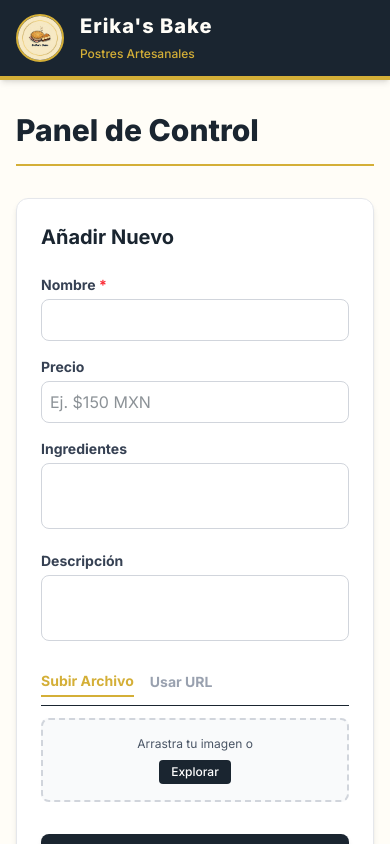
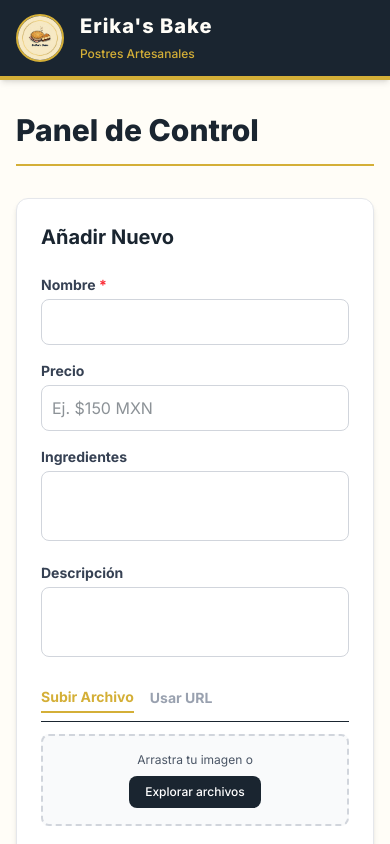
Before and after one commit to N37015/erickab, a Next.js app: page /admin in a window 390 px wide. Shown: the top 844 px of the page. Built offline with nearby package versions, Linux system fonts and the light colour scheme; no server answers; the database is empty.

Commit message:
Informaciones

```diff
--- a/app/admin/AdminClient.tsx
+++ b/app/admin/AdminClient.tsx
@@ -6,8 +6,15 @@ import { addProduct, updateProduct, deleteProduct, Product } from '../actions';
 export default function AdminClient({ initialProducts }: { initialProducts: Product[] }) {
   const formRef = useRef<HTMLFormElement>(null);
 
+  // Estados para notificaciones y modales
+  const [notification, setNotification] = useState<{ message: string; type: 'success' | 'error' } | null>(null);
+  const [productToDelete, setProductToDelete] = useState<{ id: string; imageUrl: string; name: string } | null>(null);
 
-
+  // Estados de los campos de texto
+  const [name, setName] = useState('');
+  const [price, setPrice] = useState('');
+  const [ingredients, setIngredients] = useState('');
+  const [composition, setComposition] = useState('');
 
   // Estados para el CRUD
   const [products, setProducts] = useState<Product[]>(initialProducts);
@@ -21,21 +28,37 @@ const [editingProduct, setEditingProduct] = useState<Product | null>(null);
   const [file, setFile] = useState<File | null>(null);
   const [preview, setPreview] = useState<string | null>(null);
 
-  // Cargar datos en el formulario cuando se hace clic en "Editar"
+  useEffect(() => {
+    setProducts(initialProducts);
+  }, [initialProducts]);
+
   useEffect(() => {
     if (editingProduct) {
+      setName(editingProduct.name || '');
+      setPrice(editingProduct.price || '');
+      setIngredients(editingProduct.ingredients || '');
+      setComposition(editingProduct.composition || '');
       setPreview(editingProduct.image_url);
       setUploadType('url');
+      // Hacer scroll suave hacia arriba en el celular para ver el formulario al editar
+      window.scrollTo({ top: 0, behavior: 'smooth' });
     } else {
       clearForm();
     }
   }, [editingProduct]);
 
-  useEffect(() => {
-    setProducts(initialProducts);
-  }, [initialProducts]);
+  const clearForm = () => {
+    setFile(null);
+    setPreview(null);
+    setEditingProduct(null);
+    setName('');
+    setPrice('');
+    setIngredients('');
+    setComposition('');
+    formRef.current?.reset();
+    setUploadType('file');
+  };
 
-  // --- Funciones de Drag & Drop ---
   const handleDrag = (e: React.DragEvent) => {
     e.preventDefault(); e.stopPropagation();
     if (e.type === "dragenter" || e.type === "dragover") setDragActive(true);
@@ -57,12 +80,11 @@ const [editingProduct, setEditingProduct] = useState<Product | null>(null);
     setPreview(URL.createObjectURL(file));
   };
 
-  const clearForm = () => {
-    setFile(null);
-    setPreview(null);
-    setEditingProduct(null);
-    formRef.current?.reset();
-    setUploadType('file');
+  const showAlert = (message: string, type: 'success' | 'error') => {
+    setNotification({ message, type });
+    setTimeout(() => {
+      setNotification(null);
+    }, 4000);
   };
 
   const handleAction = async (formData: FormData) => {
@@ -79,14 +101,14 @@ const handleAction = async (formData: FormData) => {
           } else if (preview) {
             formData.set('image_url', editingProduct.image_url);
           } else {
-            throw new Error('Borraste la imagen. Por favor selecciona una nueva imagen o URL antes de guardar.');
+            throw new Error('Borraste la imagen. Selecciona una nueva imagen o URL.');
           }
         } else {
           if (!formData.get('image_url')) throw new Error('Ingresa una URL válida');
         }
 
         await updateProduct(formData);
-        alert('Producto actualizado con éxito');
+        showAlert('¡Producto actualizado con éxito!', 'success');
       } else {
         if (uploadType === 'file') {
           if (!file) throw new Error('Debes subir una imagen');
@@ -95,71 +117,141 @@ const handleAction = async (formData: FormData) => {
           if (!formData.get('image_url')) throw new Error('Ingresa una URL válida');
         }
         await addProduct(formData);
-        alert('Producto creado con éxito');
+        showAlert('¡Producto creado con éxito!', 'success');
       }
 
-      // En lugar de recargar la página, solo limpiamos el formulario.
-      // Next.js (gracias a revalidatePath) actualizará la tabla automáticamente.
       clearForm();
 
     } catch (error: any) {
-      console.error("Error detallado:", error); // <-- Añade esto para ver el error exacto en F12
-      alert(error.message || 'Error al guardar');
+      console.error("Error detallado:", error);
+      showAlert(error.message || 'Error al guardar', 'error');
     } finally {
       setIsSubmitting(false);
     }
   };
 
-  const handleDelete = async (id: string, imageUrl: string) => {
-    if (!confirm('¿Estás seguro de eliminar este postre? Esta acción no se puede deshacer.')) return;
+  const confirmDelete = (id: string, imageUrl: string, name: string) => {
+    setProductToDelete({ id, imageUrl, name });
+  };
 
+  const executeDelete = async () => {
+    if (!productToDelete) return;
+
+    const { id, imageUrl } = productToDelete;
+    setProductToDelete(null);
     setIsDeleting(id);
+
     try {
       await deleteProduct(id, imageUrl);
       setProducts(products.filter(p => p.id !== id));
+      showAlert('Producto eliminado correctamente', 'success');
     } catch (error: any) {
-      alert(error.message || 'Error al eliminar');
+      showAlert(error.message || 'Error al eliminar', 'error');
     } finally {
       setIsDeleting(null);
     }
   };
 
   return (
-    <div className="flex flex-col lg:flex-row gap-8 items-start">
+    <div className="flex flex-col lg:flex-row gap-8 items-start relative pb-12">
+
+      {/* NOTIFICACIÓN FLOTANTE */}
+      {notification && (
+        <div className={`fixed top-4 right-4 left-4 sm:left-auto z-50 px-6 py-4 rounded-xl shadow-2xl flex items-center gap-3 text-white font-medium transition-all transform animate-in fade-in slide-in-from-top-5 duration-300 ${
+          notification.type === 'success' ? 'bg-[#1A2530] border-l-4 border-[#D4AF37]' : 'bg-red-600 border-l-4 border-red-800'
+        }`}>
+          <span>{notification.type === 'success' ? '✨' : '⚠️'}</span>
+          <p className="flex-1">{notification.message}</p>
+          <button onClick={() => setNotification(null)} className="text-xs opacity-75 hover:opacity-100">✕</button>
+        </div>
+      )}
+
+      {/* MODAL DE CONFIRMACIÓN */}
+      {productToDelete && (
+        <div className="fixed inset-0 bg-black/50 backdrop-blur-sm z-50 flex items-center justify-center p-4">
+          <div className="bg-white rounded-2xl p-6 max-w-md w-full shadow-2xl border-t-4 border-[#D4AF37]">
+            <h3 className="text-xl font-bold text-[#1A2530] mb-2">¿Estás seguro?</h3>
+            <p className="text-gray-600 text-sm mb-6">
+              Estás a punto de eliminar <span className="font-bold text-[#1A2530]">"{productToDelete.name}"</span>. Esta acción no se puede deshacer.
+            </p>
+            <div className="flex gap-3 justify-end">
+              <button
+                type="button"
+                onClick={() => setProductToDelete(null)}
+                className="px-4 py-2 rounded-lg text-sm font-semibold text-gray-600 bg-gray-100 hover:bg-gray-200"
+              >
+                Cancelar
+              </button>
+              <button
+                type="button"
+                onClick={executeDelete}
+                className="px-4 py-2 rounded-lg text-sm font-semibold text-white bg-red-600 hover:bg-red-700 shadow-md"
+              >
+                Sí, eliminar
+              </button>
+            </div>
+          </div>
+        </div>
+      )}
 
       {/* COLUMNA IZQUIERDA: FORMULARIO */}
-      <div className="w-full lg:w-1/3 bg-white p-6 rounded-xl shadow-md border border-gray-200 sticky top-24">
+      <div className="w-full lg:w-1/3 bg-white p-6 rounded-xl shadow-md border border-gray-200 lg:sticky lg:top-24">
         <div className="flex justify-between items-center mb-6">
           <h3 className="text-xl font-bold text-[#1A2530]">
             {editingProduct ? 'Editar Postre' : 'Añadir Nuevo'}
           </h3>
           {editingProduct && (
             <button onClick={clearForm} type="button" className="text-sm text-red-500 font-bold hover:underline">
-              Cancelar
+              Cancelar edición
             </button>
           )}
         </div>
 
-        {/* Aquí está el form corregido con onSubmit */}
         <form ref={formRef} action={handleAction} className="space-y-4">
           <div>
             <label className="block text-sm font-bold text-gray-700 mb-1">Nombre <span className="text-red-500">*</span></label>
-            <input required type="text" name="name" defaultValue={editingProduct?.name} className="w-full border border-gray-300 rounded-lg p-2 focus:ring-2 focus:ring-[#D4AF37] outline-none" />
+            <input
+              required
+              type="text"
+              name="name"
+              value={name}
+              onChange={(e) => setName(e.target.value)}
+              className="w-full border border-gray-300 rounded-lg p-2.5 focus:ring-2 focus:ring-[#D4AF37] outline-none"
+            />
           </div>
 
           <div>
             <label className="block text-sm font-bold text-gray-700 mb-1">Precio</label>
-            <input type="text" name="price" defaultValue={editingProduct?.price || ''} className="w-full border border-gray-300 rounded-lg p-2 focus:ring-2 focus:ring-[#D4AF37] outline-none" placeholder="Ej. $150 MXN" />
+            <input
+              type="text"
+              name="price"
+              value={price}
+              onChange={(e) => setPrice(e.target.value)}
+              className="w-full border border-gray-300 rounded-lg p-2.5 focus:ring-2 focus:ring-[#D4AF37] outline-none"
+              placeholder="Ej. $150 MXN"
+            />
           </div>
 
           <div>
             <label className="block text-sm font-bold text-gray-700 mb-1">Ingredientes</label>
-            <textarea name="ingredients" rows={2} defaultValue={editingProduct?.ingredients || ''} className="w-full border border-gray-300 rounded-lg p-2 focus:ring-2 focus:ring-[#D4AF37] outline-none resize-none" />
+            <textarea
+              name="ingredients"
+              rows={2}
+              value={ingredients}
+              onChange={(e) => setIngredients(e.target.value)}
+              className="w-full border border-gray-300 rounded-lg p-2.5 focus:ring-2 focus:ring-[#D4AF37] outline-none resize-none"
+            />
           </div>
 
           <div>
             <label className="block text-sm font-bold text-gray-700 mb-1">Descripción</label>
-            <textarea name="composition" rows={2} defaultValue={editingProduct?.composition || ''} className="w-full border border-gray-300 rounded-lg p-2 focus:ring-2 focus:ring-[#D4AF37] outline-none resize-none" />
+            <textarea
+              name="composition"
+              rows={2}
+              value={composition}
+              onChange={(e) => setComposition(e.target.value)}
+              className="w-full border border-gray-300 rounded-lg p-2.5 focus:ring-2 focus:ring-[#D4AF37] outline-none resize-none"
+            />
           </div>
 
           <div className="pt-2">
@@ -169,19 +261,19 @@ const handleAction = async (formData: FormData) => {
             </div>
 
             {uploadType === 'url' ? (
-              <input type="url" name="image_url" defaultValue={editingProduct?.image_url} className="w-full border border-gray-300 rounded-lg p-2 outline-none focus:ring-[#D4AF37]" placeholder="https://..." />
+              <input type="url" name="image_url" defaultValue={editingProduct?.image_url} className="w-full border border-gray-300 rounded-lg p-2.5 outline-none focus:ring-[#D4AF37]" placeholder="https://..." />
             ) : (
               <div onDragEnter={handleDrag} onDragLeave={handleDrag} onDragOver={handleDrag} onDrop={handleDrop} className={`border-2 border-dashed rounded-lg p-4 flex flex-col items-center justify-center text-center transition-colors ${dragActive ? 'border-[#D4AF37] bg-yellow-50' : 'border-gray-300 bg-gray-50'}`}>
                 {preview ? (
                   <div className="relative w-full">
                     <img src={preview} alt="Vista previa" className="h-32 mx-auto object-contain rounded-md" />
-                    <button type="button" onClick={() => { setFile(null); setPreview(null); }} className="absolute top-0 right-0 bg-red-500 text-white rounded-full w-6 h-6 flex items-center justify-center text-xs transform translate-x-2 -translate-y-2">✕</button>
+                    <button type="button" onClick={() => { setFile(null); setPreview(null); }} className="absolute top-0 right-0 bg-red-500 text-white rounded-full w-6 h-6 flex items-center justify-center text-xs">✕</button>
                   </div>
                 ) : (
                   <>
                     <p className="text-xs text-gray-600 mb-2">Arrastra tu imagen o</p>
-                    <label className="bg-[#1A2530] text-white px-3 py-1 rounded cursor-pointer text-xs font-medium hover:bg-gray-800">
-                      Explorar
+                    <label className="bg-[#1A2530] text-white px-4 py-2 rounded-lg cursor-pointer text-xs font-medium hover:bg-gray-800">
+                      Explorar archivos
                       <input type="file" accept="image/*" className="hidden" onChange={handleChange} />
                     </label>
                   </>
@@ -196,51 +288,44 @@ const handleAction = async (formData: FormData) => {
         </form>
       </div>
 
-      {/* COLUMNA DERECHA: LISTA DE PRODUCTOS */}
+      {/* COLUMNA DERECHA: LISTA DE PRODUCTOS RESPONSIVA (TARJETAS EN MÓVIL, TABLA EN PC) */}
       <div className="w-full lg:w-2/3">
-        <div className="bg-white rounded-xl shadow-md border border-gray-200 overflow-hidden">
+        <div className="bg-white rounded-xl shadow-md border border-gray-200 p-4 sm:p-6">
+          <h3 className="text-lg font-bold text-[#1A2530] mb-4">Postres Registrados ({products.length})</h3>
+
           {products.length === 0 ? (
             <div className="p-8 text-center text-gray-500">No hay productos registrados aún.</div>
           ) : (
-            <div className="overflow-x-auto">
-              <table className="w-full text-left border-collapse">
-                <thead>
-                  <tr className="bg-gray-50 border-b border-gray-200">
-                    <th className="p-4 font-bold text-gray-700">Foto</th>
-                    <th className="p-4 font-bold text-gray-700">Nombre</th>
-                    <th className="p-4 font-bold text-gray-700">Precio</th>
-                    <th className="p-4 font-bold text-gray-700 text-right">Acciones</th>
-                  </tr>
-                </thead>
-                <tbody>
+            <div className="space-y-4">
               {products.map((product) => (
-                    <tr key={product.id} className="border-b border-gray-100 hover:bg-gray-50 transition-colors">
-                      <td className="p-4">
-                        <img src={product.image_url} alt={product.name} className="w-16 h-16 object-cover rounded-lg shadow-sm" />
-                      </td>
-                      <td className="p-4 font-semibold text-[#1A2530]">{product.name}</td>
-                      <td className="p-4 text-[#D4AF37] font-bold">{product.price || '-'}</td>
-                      <td className="p-4 text-right space-x-3">
+                <div key={product.id} className="flex items-center justify-between p-3 sm:p-4 bg-gray-50 rounded-xl border border-gray-200 gap-3 hover:shadow-sm transition-all">
+                  <div className="flex items-center gap-3 overflow-hidden">
+                    <img src={product.image_url} alt={product.name} className="w-14 h-14 sm:w-16 sm:h-16 object-cover rounded-lg shadow-sm flex-shrink-0" />
+                    <div className="min-w-0">
+                      <h4 className="font-bold text-[#1A2530] truncate text-sm sm:text-base">{product.name}</h4>
+                      <p className="text-xs sm:text-sm text-[#D4AF37] font-bold">{product.price || 'Sin precio'}</p>
+                    </div>
+                  </div>
+
+                  <div className="flex items-center gap-2 flex-shrink-0">
                     <button
                       onClick={() => setEditingProduct(product)}
                       type="button"
-                          className="text-sm bg-blue-50 text-blue-600 px-3 py-1 rounded hover:bg-blue-100 font-medium transition-colors"
+                      className="text-xs sm:text-sm bg-blue-50 text-blue-600 px-3 py-1.5 rounded-lg hover:bg-blue-100 font-medium transition-colors"
                     >
                       Editar
                     </button>
                     <button
-                          onClick={() => handleDelete(product.id!, product.image_url)}
+                      onClick={() => confirmDelete(product.id!, product.image_url, product.name)}
                       type="button"
                       disabled={isDeleting === product.id}
-                          className="text-sm bg-red-50 text-red-600 px-3 py-1 rounded hover:bg-red-100 font-medium transition-colors disabled:opacity-50"
+                      className="text-xs sm:text-sm bg-red-50 text-red-600 px-3 py-1.5 rounded-lg hover:bg-red-100 font-medium transition-colors disabled:opacity-50"
                     >
                       {isDeleting === product.id ? '...' : 'Eliminar'}
                     </button>
-                      </td>
-                    </tr>
+                  </div>
+                </div>
               ))}
-                </tbody>
-              </table>
             </div>
           )}
         </div>
```
Lines whose indentation alone changed are shown as unchanged.
